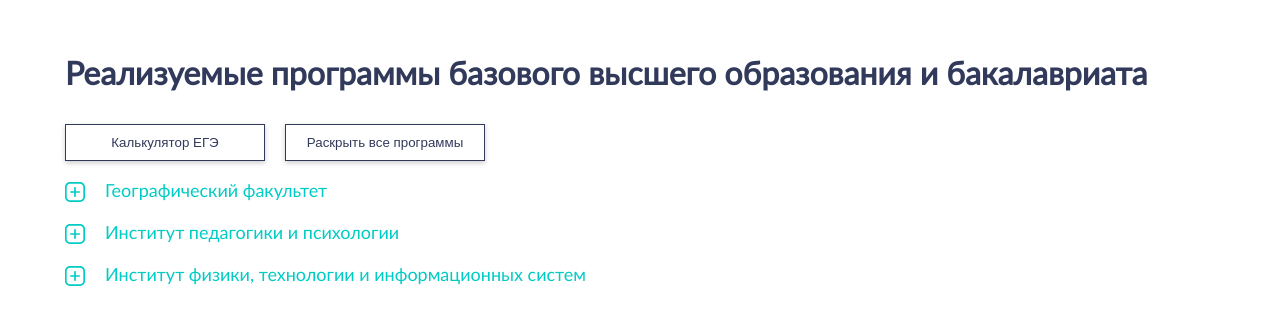
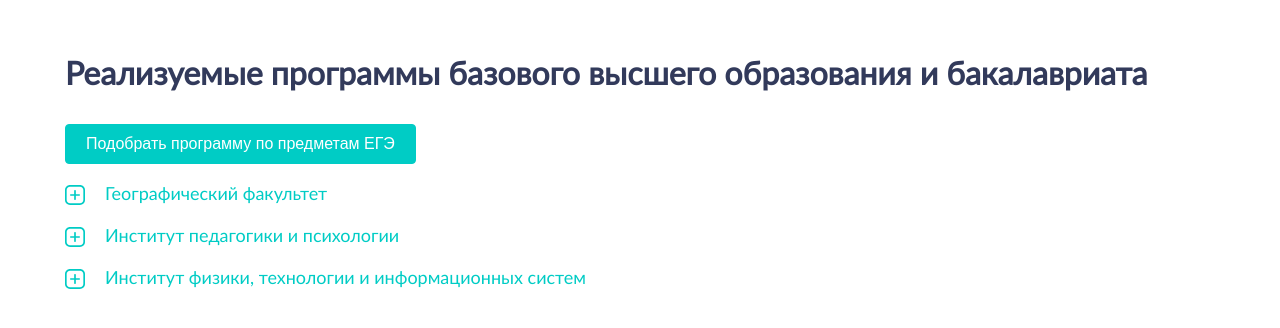
Before and after one commit to LativeSoog/search-educational-programs, a React (Vite) app: page / in a window 1280 px wide. Shown: the part 114-442 px from the top of the page. Built offline with nearby package versions, Linux system fonts and the light colour scheme.

Commit message:
Updated the layout of the toolbar

```diff
--- a/src/components/Buttons/TopButtons.jsx
+++ b/src/components/Buttons/TopButtons.jsx
@@ -2,15 +2,14 @@ import S from "./TopButtons.module.scss";
 
 export const TopButtons = ({ setIsShowFilter }) => {
   return (
-    <div className={S["content"]}>
+    <div className={S["toolbar"]}>
       <button
-        className={S["content__button"]}
+        className={S["toolbar__button"]}
         onClick={() =>
           setIsShowFilter((prevState) => ({ ...prevState, EGE: true }))
         }>
-        Калькулятор ЕГЭ
+        Подобрать программу по предметам ЕГЭ
       </button>
-      <button className={S["content__button"]}>Раскрыть все программы</button>
     </div>
   );
 };
--- a/src/components/Buttons/TopButtons.module.scss
+++ b/src/components/Buttons/TopButtons.module.scss
@@ -1,24 +1,19 @@
 @import "./../../assets/styles/variables.scss";
 
-.content {
-  display: flex;
-  gap: 20px;
-
+.toolbar {
   &__button {
-    width: 200px;
-    padding: 10px;
-    border: 1px solid $color-deep-blue;
-    background: transparent;
-    color: $color-deep-blue;
-    box-shadow: 0px 2px 5px 0px rgba(#000, 0.2);
-    transition:
-      background 0.3s ease,
-      color 0.3s ease;
+    font-size: 16px;
+    border: 1px solid $color-turquoise;
+    border-radius: 4px;
+    background: $color-turquoise;
+    color: #fff;
+    padding: 10px 20px;
+    transition: background 0.3s ease;
 
     &:hover {
-      background: $color-deep-blue;
-      color: #fff;
       cursor: pointer;
+      background: #fff;
+      color: $color-turquoise;
     }
   }
 }
```
